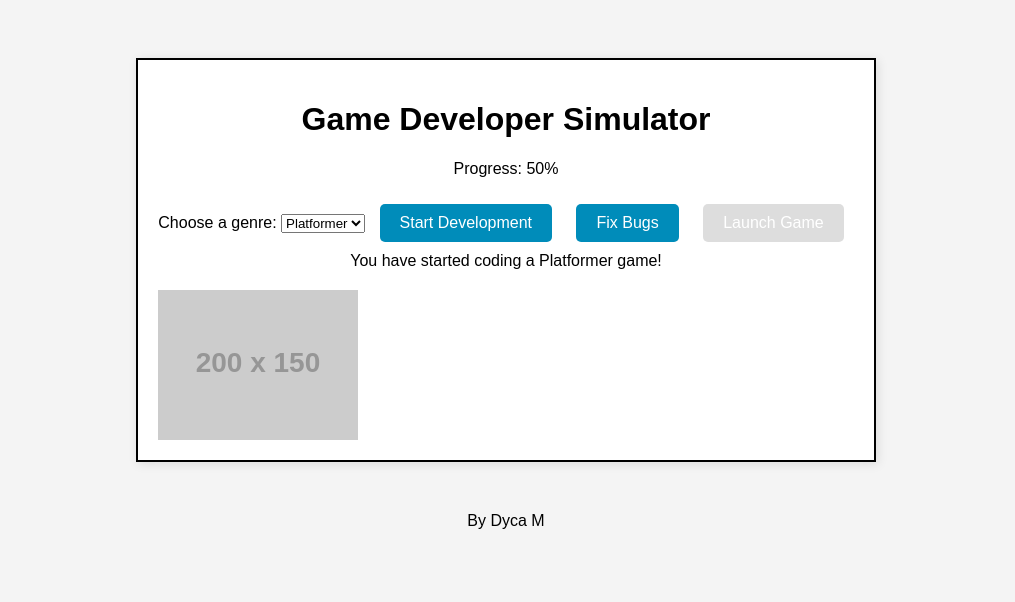
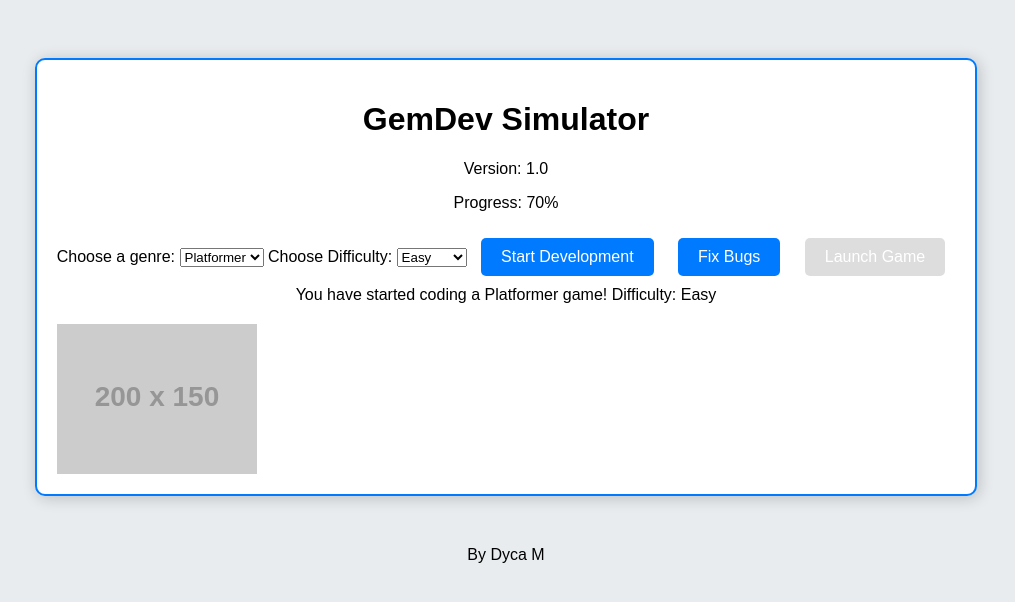
Before and after one commit to DycaaaM/ComDev-Simulator, a plain HTML site: page index.html in a window 1280 px wide. Both pictures are taken after a click on the button "Start Development". Shown: the whole page, without its empty margins (134-1149 px from the left). Drawn offline with Linux system fonts and the light colour scheme; placeholder pictures from the web are drawn by us.

Commit message:
Add files via upload

```diff
--- a/index.html
+++ b/index.html
@@ -3,12 +3,13 @@
 <head>
     <meta charset="UTF-8">
     <meta name="viewport" content="width=device-width, initial-scale=1.0">
-    <title>Game Developer Simulator</title>
+    <title>GemDev Simulator</title>
     <link rel="stylesheet" href="style.css">
 </head>
 <body>
     <div class="game-container">
-        <h1>Game Developer Simulator</h1>
+        <h1>GemDev Simulator</h1>
+        <p id="version">Version: 1.0</p>
         <p id="game-progress">Progress: 0%</p>
         <label for="genre">Choose a genre:</label>
         <select id="genre">
@@ -17,6 +18,14 @@
             <option value="RPG">RPG</option>
             <option value="Shooter">Shooter</option>
         </select>
+
+        <label for="difficulty">Choose Difficulty:</label>
+        <select id="difficulty">
+            <option value="Easy">Easy</option>
+            <option value="Medium">Medium</option>
+            <option value="Hard">Hard</option>
+        </select>
+
         <button id="start-btn">Start Development</button>
         <button id="fix-bugs" disabled>Fix Bugs</button>
         <button id="launch-game" disabled>Launch Game</button>
--- a/script.js
+++ b/script.js
@@ -1,5 +1,9 @@
 document.addEventListener('DOMContentLoaded', function () {
     let progress = 0;
+
+    // Versi game
+    const version = "1.0";
+    document.getElementById("version").innerText = `Version: ${version}`;
 
     const startButton = document.getElementById("start-btn");
     const fixBugsButton = document.getElementById("fix-bugs");
@@ -7,6 +11,7 @@ document.addEventListener('DOMContentLoaded', function () {
     const messageBox = document.getElementById("message");
     const progressText = document.getElementById("game-progress");
     const genreSelect = document.getElementById("genre");
+    const difficultySelect = document.getElementById("difficulty");
     const gameImage = document.getElementById("game-image");
 
     // Function to update progress text
@@ -23,15 +28,29 @@ document.addEventListener('DOMContentLoaded', function () {
             Shooter: 'https://via.placeholder.com/200x150.png?text=Shooter',
         };
         gameImage.src = imageMap[genre];
-        gameImage.style.display = 'block';
+        gameImage.classList.remove('hidden');
+        setTimeout(() => {
+            gameImage.style.display = 'block';
+            gameImage.classList.remove('hidden');
+        }, 100);
     }
 
     // Start development button click
     startButton.addEventListener("click", function () {
         const genre = genreSelect.value;
-        messageBox.innerText = `You have started coding a ${genre} game!`;
+        const difficulty = difficultySelect.value;
+
+        let baseProgress = 50;
+
+        if (difficulty === "Easy") {
+            baseProgress += 20; // Easy adds 20% to progress
+        } else if (difficulty === "Hard") {
+            baseProgress -= 20; // Hard subtracts 20% from progress
+        }
+
+        progress = baseProgress;
+        messageBox.innerText = `You have started coding a ${genre} game! Difficulty: ${difficulty}`;
         setGameImage(genre);
-        progress = 50;
         updateProgress();
         fixBugsButton.disabled = false;
     });
--- a/style.css
+++ b/style.css
@@ -1,16 +1,17 @@
 body {
     font-family: Arial, sans-serif;
-    background-color: #f4f4f4;
+    background-color: #e9ecef;
     text-align: center;
     padding-top: 50px;
 }
 
 .game-container {
     background-color: #fff;
-    border: 2px solid #000;
+    border: 2px solid #007bff;
+    border-radius: 10px;
     padding: 20px;
     display: inline-block;
-    box-shadow: 2px 2px 10px rgba(0, 0, 0, 0.1);
+    box-shadow: 2px 2px 15px rgba(0, 0, 0, 0.2);
 }
 
 button {
@@ -18,10 +19,15 @@ button {
     margin: 10px;
     font-size: 16px;
     cursor: pointer;
-    background-color: #008cba;
+    background-color: #007bff;
     color: white;
     border: none;
     border-radius: 5px;
+    transition: background-color 0.3s;
+}
+
+button:hover {
+    background-color: #0056b3;
 }
 
 button:disabled {
@@ -36,4 +42,9 @@ footer {
 #game-image {
     width: 200px;
     margin-top: 20px;
+    transition: opacity 0.5s;
 }
+
+.hidden {
+    opacity: 0;
+}
```
